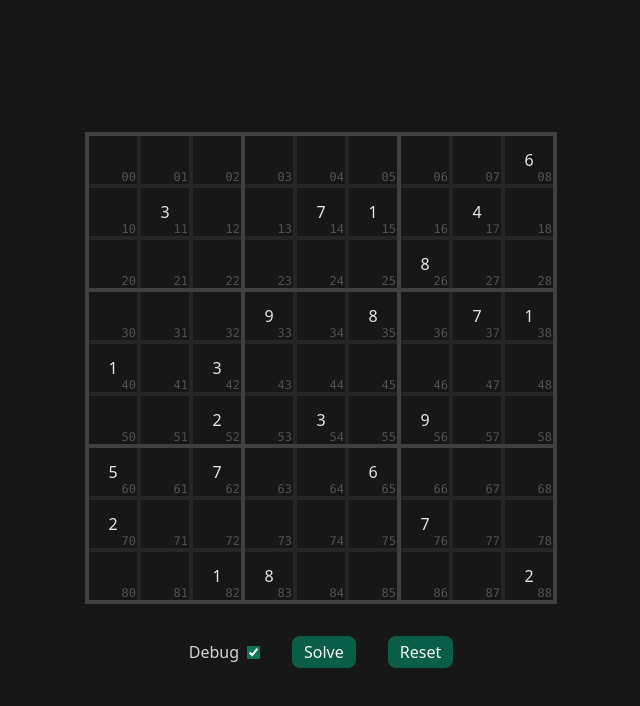
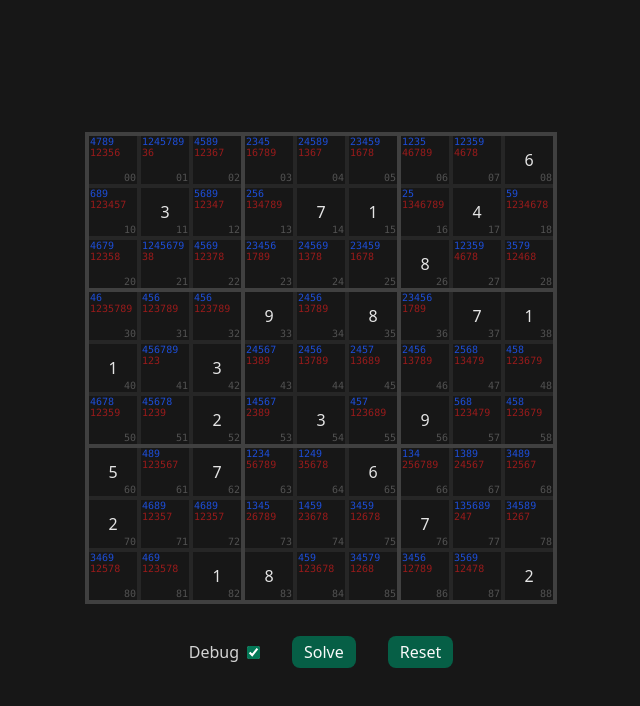
Before and after one commit to gkotecki/sudoku-solver, a React (Vite) app: page / in a window 1280 px wide. Shown: the top 706 px of the page, without its empty margins (319-959 px from the left). Built offline with nearby package versions, Linux system fonts and the light colour scheme.

Commit message:
UPDATE: styling

```diff
--- a/src/components/Board.tsx
+++ b/src/components/Board.tsx
@@ -1,6 +1,6 @@
-import { useEffect, useState } from 'react';
+import { useEffect, useRef, useState } from 'react';
 import { useSolution } from '../hooks/solution';
-import { checkPossibilities } from '../shared/sudoku';
+import { checkPossibilities, possibilities } from '../shared/sudoku';
 import { Button } from './Button';
 import { Cell } from './Cell';
 import { Checkbox } from './Checkbox';
@@ -26,8 +26,13 @@ export function Board() {
     onSuccess: (response) => setState(response.solution),
   });
 
+  const [psb, setPsb] = useState(possibilities);
   useEffect(() => {
-    checkPossibilities(state)
+    console.log('state change detected')
+    checkPossibilities(state).then(() => {
+      console.log('\tBoard got new state event')
+      setPsb(possibilities);
+    })
   }, [state]);
 
   const onInput = ([x, y]: [number, number], input: string) => {
@@ -49,6 +54,7 @@ export function Board() {
               value={cell}
               debug={debug}
               onInput={onInput}
+              pOptions={psb[`${rowIndex}${cellIndex}`]}
             />
           )),
         )}
--- a/src/components/Cell.tsx
+++ b/src/components/Cell.tsx
@@ -1,7 +1,12 @@
 import { useEffect, useMemo, useState } from 'react';
-import { forbidden, possible } from '../shared/sudoku';
 
-export function Cell({ value = 0, position = [0, 0], debug = false, onInput }) {
+export function Cell({
+  value = 0,
+  position = [0, 0],
+  debug = false,
+  onInput,
+  pOptions = { possible: [], forbidden: [] },
+}) {
   const [isCustomInput, setIsCustomInput] = useState(false);
 
   useEffect(() => {
@@ -10,17 +15,11 @@ export function Cell({ value = 0, position = [0, 0], debug = false, onInput }) {
     }
   }, [value]);
 
-  const options = useMemo(() => {
-    const [x, y] = position;
-    return {
-      possible: possible.get(`${x}${y}`),
-      forbidden: forbidden.get(`${x}${y}`),
-    };
-  }, [position, possible, forbidden]);
-
   return (
     <div
-      className={`relative flex h-12 w-12 items-center justify-center bg-neutral-900 ${
+      className={`relative flex h-12 w-12 items-center justify-center ${
+        !value && !pOptions.possible.length ? 'bg-[#231111]' : 'bg-neutral-900'
+      } ${
         isCustomInput
           ? 'font-bold text-emerald-500 shadow-inner-center shadow-emerald-900'
           : 'text-neutral-200'
@@ -36,13 +35,13 @@ export function Cell({ value = 0, position = [0, 0], debug = false, onInput }) {
       />
       {debug && (
         <>
-          <small className="pointer-events-none absolute top-[1px] left-[1px] font-mono text-xs leading-none text-blue-700">
-            {options.possible}
+          <small className="pointer-events-none absolute top-[1px] left-[1px] font-mono text-[10px] leading-none text-blue-700">
+            {pOptions.possible}
           </small>
-          <small className="pointer-events-none absolute top-3 left-[1px] font-mono text-xs leading-none text-red-800">
-            {options.forbidden}
+          <small className="pointer-events-none absolute top-3 left-[1px] font-mono text-[10px] leading-none text-red-800">
+            {pOptions.forbidden}
           </small>
-          <small className="pointer-events-none absolute bottom-[1px] right-[1px] font-mono text-xs leading-none text-neutral-600">
+          <small className="pointer-events-none absolute bottom-[1px] right-[1px] font-mono text-[10px] leading-none text-neutral-600">
             {position}
           </small>
         </>
--- a/src/shared/sudoku.ts
+++ b/src/shared/sudoku.ts
@@ -1,29 +1,31 @@
 import { getClone } from './utils';
 
-export let forbidden: Map<string, number[]> = new Map([]);
-export let possible: Map<string, number[]> = new Map([]);
+export let possibilities: Record<string, { forbidden: number[], possible: number[] }> = {};
 
 export async function checkPossibilities(board: number[][]) {
   console.time('checkPossibilities');
-  forbidden = new Map([]);
-  possible = new Map([]);
-  let newBoard = getClone(board);
+  const _possibilities = {};
+  const newBoard = getClone(board);
   for (let x = 0; x < newBoard.length; x++) {
     const row = newBoard[x];
     for (let y = 0; y < row.length; y++) {
+      const pos = `${x}${y}`;
       const col = getCol(newBoard, [x, y]);
       const square = getSquare(newBoard, [x, y]);
       let cell = row[y];
       for (let i = 1; i <= 9; i++) {
         if (cell) break;
+        _possibilities[pos] = { ...(_possibilities[pos] ?? { forbidden: [], possible: [] })}
         if (row.includes(i) || col.includes(i) || square.includes(i)) {
-          forbidden.set(`${x}${y}`, [...(forbidden.get(`${x}${y}`) ?? []), i]);
+          _possibilities[pos].forbidden.push(i);
         } else {
-          possible.set(`${x}${y}`, [...(possible.get(`${x}${y}`) ?? []), i]);
+          _possibilities[pos].possible.push(i);
         }
       }
     }
   }
+  possibilities = _possibilities;
+  console.log('\tset', JSON.stringify(possibilities['00']))
   console.timeEnd('checkPossibilities');
 }
 
```
